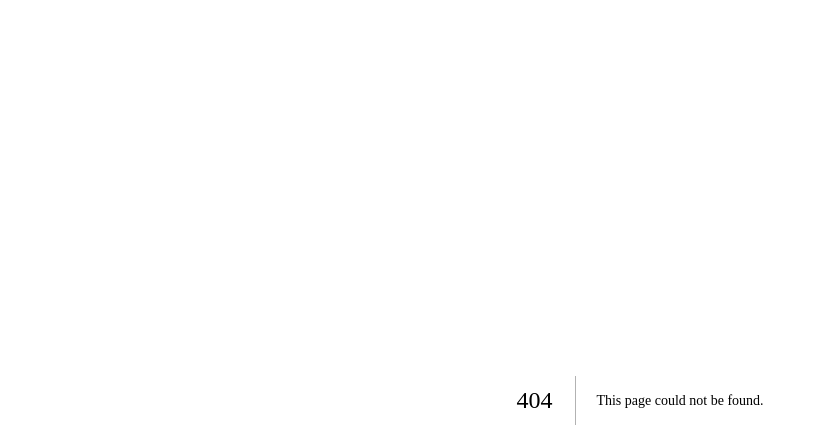
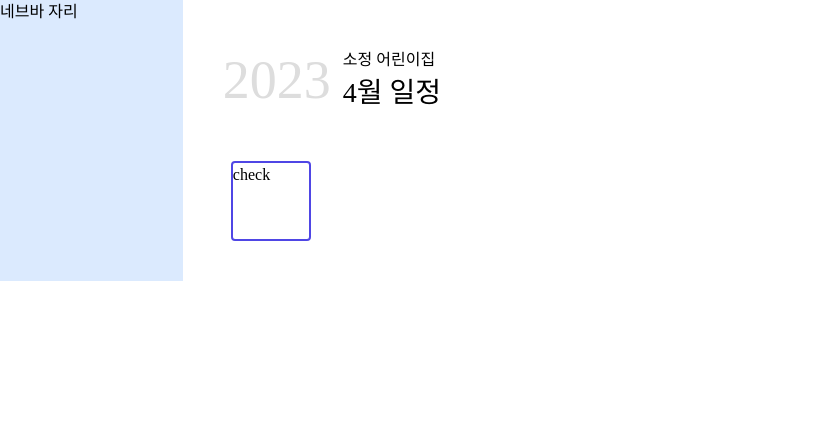
Before and after one commit to OH-Neuri/SSAFY202-DODAMDODAM, a Next.js app in the folder frontend/dodamdodam/: page /calendar in a window 1280 px wide. Before the commit this address had no page. Shown: the top 446 px of the page, without its empty margins (0-822 px from the left). Built offline with nearby package versions, Linux system fonts and the light colour scheme; a web font is replaced by a local one.

Commit message:
Feat: calendar 일정 초기 구현 작업 중

```diff
--- a/frontend/dodamdodam/package.json
+++ b/frontend/dodamdodam/package.json
@@ -17,6 +17,7 @@
     "postcss": "8.4.23",
     "react": "18.2.0",
     "react-dom": "18.2.0",
+    "read-excel-file": "^5.6.1",
     "tailwindcss": "3.3.1",
     "typescript": "5.0.4"
   }
--- /dev/null
+++ b/frontend/dodamdodam/src/components/calendar/oneDay.tsx
@@ -0,0 +1,9 @@
+import React from "react";
+
+export default function OneDay() {
+  return (
+    <div className="border-solid border-2 border-indigo-600 rounded w-[80px] h-[80px] m-2 ">
+      check
+    </div>
+  );
+}
--- /dev/null
+++ b/frontend/dodamdodam/src/pages/calendar/index.tsx
@@ -0,0 +1,24 @@
+import React from "react";
+import OneDay from "@/components/calendar/oneDay";
+
+export default function index() {
+  return (
+    <div className="grid grid-cols-7">
+      <div className="bg-blue-100">네브바 자리</div>
+      {/* 본문 내용 */}
+      <div className="col-span-6">
+        {/* 큰 타이틀 */}
+        <div className="flex m-10">
+          <div className="font-preB text-[54px] text-[#DDDDDD]">2023</div>
+          <div className="flex flex-col justify-center ml-3">
+            <div>소정 어린이집</div>
+            <div className="font-preB text-[28px]">4월 일정</div>
+          </div>
+        </div>
+        <div className="m-10">
+          <OneDay></OneDay>
+        </div>
+      </div>
+    </div>
+  );
+}
```
Also changed, not shown: frontend/dodamdodam/src/types/calendarType.ts (added, +12 -0 lines), 1 other file (tests, documents, lock files or other folders).
